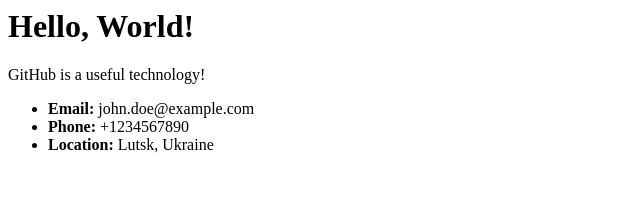
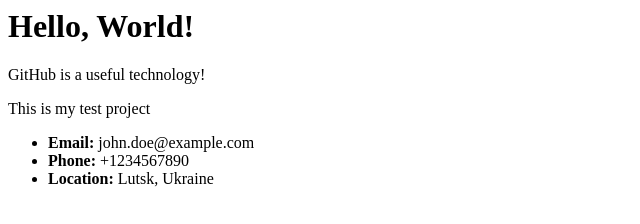
Before and after one commit to korzikevgenia/git-test-2026, a plain HTML site: page index.html in a window 1280 px wide. Shown: the whole page, without its empty margins (0-640 px from the left). Drawn offline with Linux system fonts and the light colour scheme.

Commit message:
update index.html

```diff
--- a/index.html
+++ b/index.html
@@ -5,6 +5,7 @@
     <body>
         <h1>Hello, World!</h1>
         <p>GitHub is a useful technology!</p>
+        <p>This is my test project</p>
         <div>
             <ul>
                 <li><b>Email:</b> john.doe@example.com</li>
```
